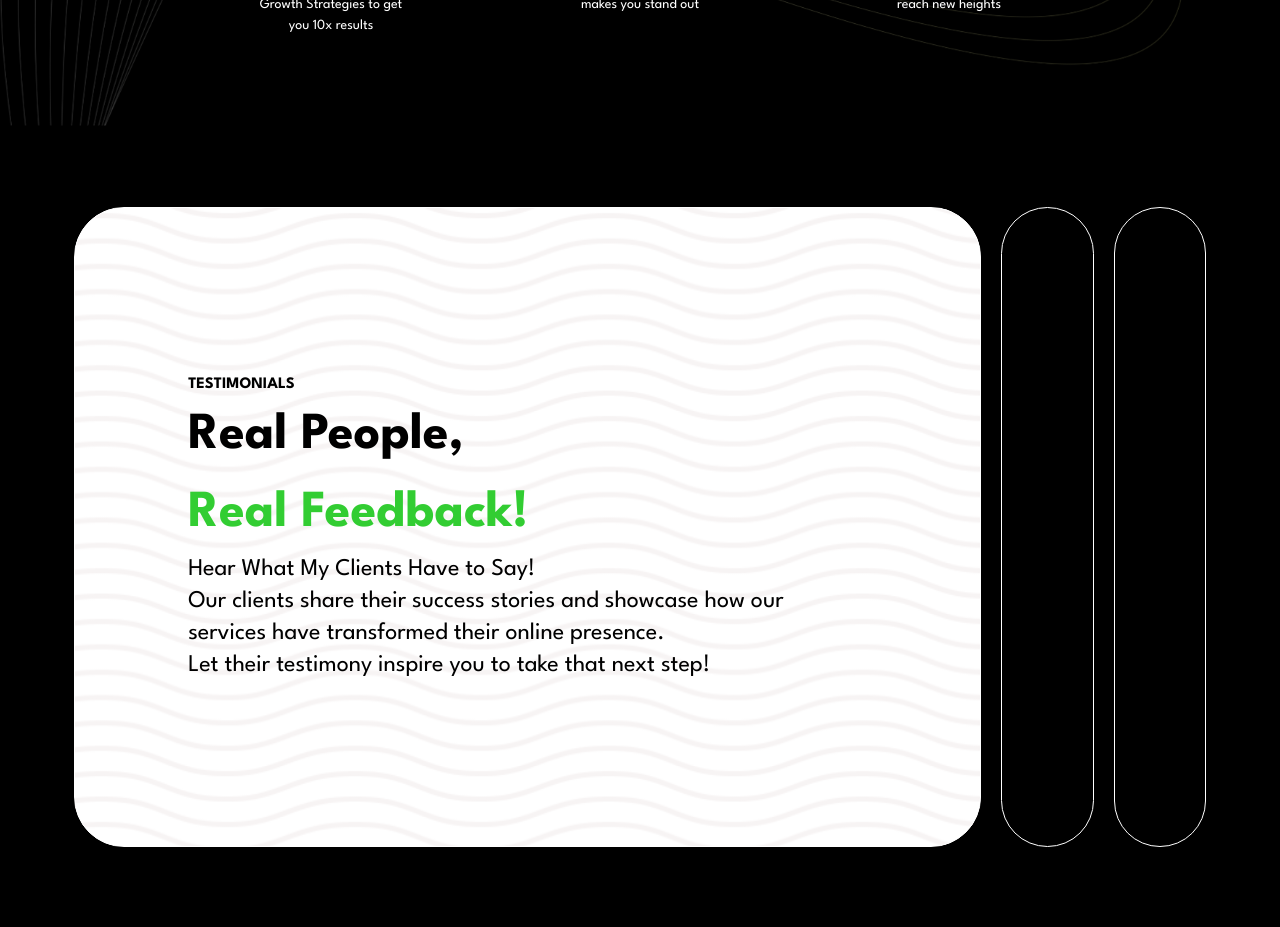
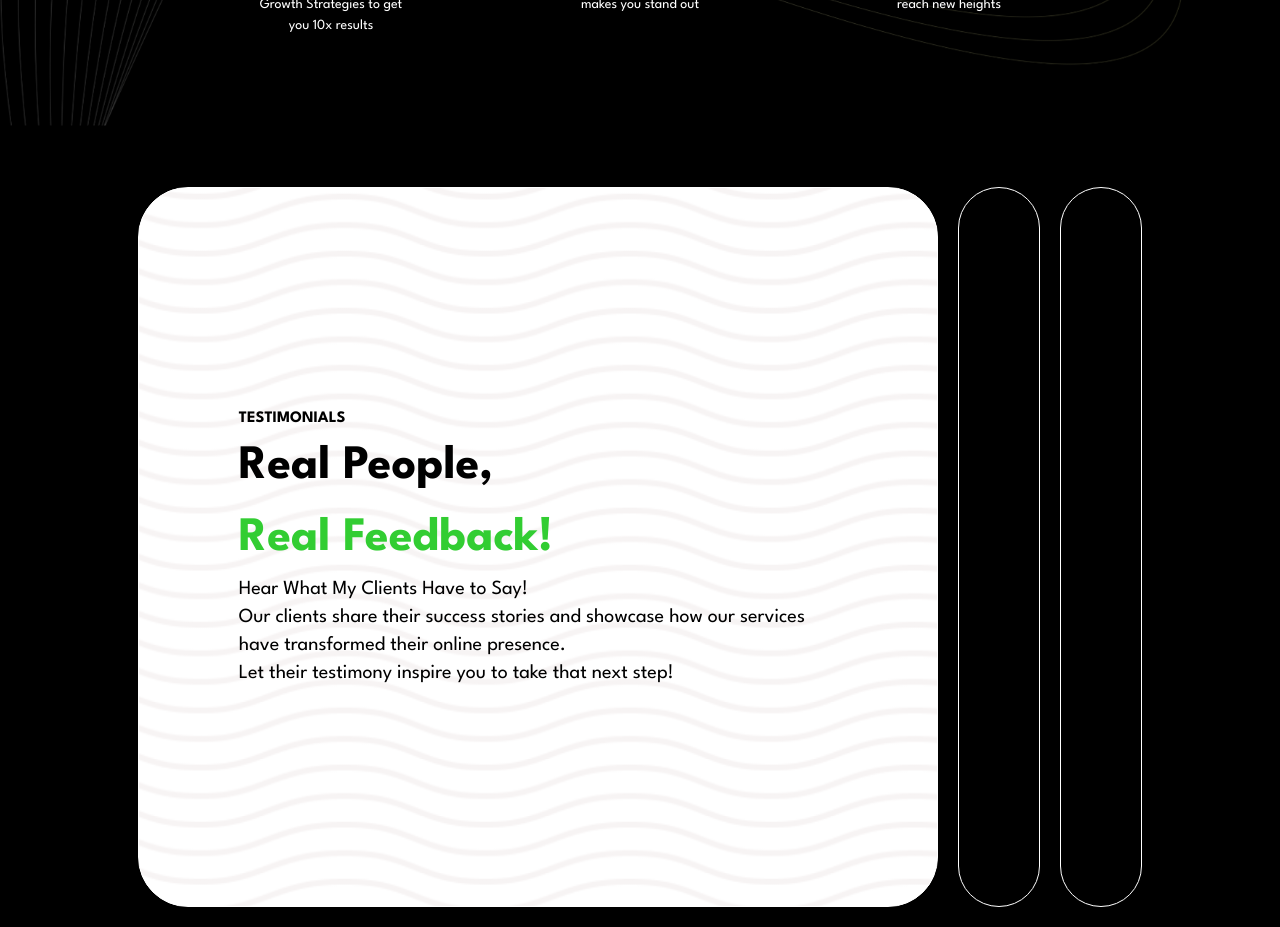
Before and after one commit to Lakshay1103/lakshay, a Next.js app: page / in a window 1280 px wide. Shown: the part 1680-2607 px from the top of the page. Built offline with nearby package versions, Linux system fonts and the light colour scheme.

Commit message:
cards and reels

```diff
--- a/app/globals.css
+++ b/app/globals.css
@@ -171,21 +171,20 @@ div.marquee>a>img {
     display: flex;
     align-items: center;
     justify-content: center;
-    height: 100vh;
     overflow: hidden;
-    margin: 0;
+    margin-top: 50px;
 }
 
 .container {
     display: flex;
-    width: 90vw;
+    width: 80vw;
 }
 
 .panel {
     background-size: cover;
     background-position: center;
     background-repeat: no-repeat;
-    height: 80vh;
+    height: 90vh;
     border-radius: 50px;
     border: 1px solid #fff;
     color: #fff;
@@ -196,20 +195,25 @@ div.marquee>a>img {
     -webkit-transition: all 700ms ease-in;
 }
 
-.panel h3 {
+.avatar {
     font-size: 24px;
     position: absolute;
     bottom: 20px;
     left: 20px;
     margin: 0;
-    opacity: 0;
+    opacity: 1; /* Ensure the avatar image is always visible */
+}
+
+.panel.active .avatar h3 {
+    opacity: 1; /* Make h3 visible when panel is active */
+    transition: opacity 0.3s ease-in 0.4s;
 }
 
 .panel div {
     opacity: 0;
 }
 
-.panel video{
+.panel video {
     opacity: 0;
 }
 
@@ -218,20 +222,21 @@ div.marquee>a>img {
     transition: opacity 0.3s ease-in 0.4s;
 }
 
-.panel.active video{
+.panel.active video {
+    opacity: 1;
+    transition: opacity 0.3s ease-in 0.4s;
+}
+
+.panel.active {
+    flex: 5;
+}
+
+.panel.active h3 {
     opacity: 1;
     transition: opacity 0.3s ease-in 0.4s;
 }
 
 
-.panel.active {
-    flex: 5;
-}
-
-.panel.active h3{
-    opacity: 1;
-    transition: opacity 0.3s ease-in 0.4s;
-}
 
 
 @media (max-width: 480px) {
--- a/components/cards.js
+++ b/components/cards.js
@@ -1,29 +1,24 @@
 "use client";
-import React, { useEffect } from 'react';
+
+import React, { useEffect, useState } from 'react';
 
 const Cards = () => {
+    const [activePanel, setActivePanel] = useState('first');
+
     useEffect(() => {
         const panels = document.querySelectorAll('.panel');
 
+        const handleClick = (panelId) => {
+            setActivePanel(panelId);
+        };
+
         panels.forEach(panel => {
-            panel.addEventListener('click', () => {
-                removeActiveClasses();
-                panel.classList.add('active');
-            });
+            panel.addEventListener('click', () => handleClick(panel.id));
         });
-
-        function removeActiveClasses() {
-            panels.forEach(panel => {
-                panel.classList.remove('active');
-            });
-        }
 
         return () => {
             panels.forEach(panel => {
-                panel.removeEventListener('click', () => {
-                    removeActiveClasses();
-                    panel.classList.add('active');
-                });
+                panel.removeEventListener('click', () => handleClick(panel.id));
             });
         };
     }, []);
@@ -31,33 +26,57 @@ const Cards = () => {
     return (
         <div className='cards-container'>
             <div className="container">
-                <div className="panel active flex justify-center items-center" style={{ backgroundImage: "linear-gradient(rgba(255,255,255,0.75), rgba(255,255,255,0.75)),url('/Rectangle.svg')" }}>
-                    <div className='first-slide text-black flex flex-col justify-centre items-start w-3/4'>
-                        <h2 className='font-bold'>TESTIMONIALS</h2>
-                        <h1 className='text-black text-[52px] text-center font-bold'>Real People,</h1>
-                        <h1 className='text-[#32CD32] text-[52px] font-bold'>Real Feedback!</h1>
-                        <p className='text-2xl'>Hear What My Clients Have to Say! <br />
+                <div
+                    id="first"
+                    className={`panel flex justify-center items-center ${activePanel === 'first' ? 'active' : ''
+                        } ${activePanel && activePanel !== 'first' ? 'shrink' : ''}`}
+                    style={{
+                        backgroundImage: "linear-gradient(rgba(255,255,255,0.75), rgba(255,255,255,0.75)),url('/Rectangle.svg')",
+                    }}
+                    onClick={() => setActivePanel('first')}
+                >
+
+                    <div className="first-slide text-black flex flex-col justify-centre items-start w-3/4">
+                        <h2 className="font-bold">TESTIMONIALS</h2>
+                        <h1 className="text-black text-[48px] text-center font-bold">Real People,</h1>
+                        <h1 className="text-[#32CD32] text-[48px] font-bold">Real Feedback!</h1>
+                        <p className="text-xl">
+                            Hear What My Clients Have to Say! <br />
                             Our clients share their success stories and showcase how our services have transformed their online presence.<br />
                             Let their testimony inspire you to take that next step!
                         </p>
                     </div>
                 </div>
-                <div className="panel" >
-                    <video className='video h-full w-full pb-10 px-10' loop controls>
-                        <source src="/videoplayback.mp4" type="video/mp4" />
-                        Your browser does not support the video tag.
-                    </video>
-                    <h3 className='panel-heading'>Anuj Kumar</h3>
+
+                <div id="Anuj" className={`panel ${activePanel === 'Anuj' ? 'active' : ''}`} onClick={() => setActivePanel('Anuj')}>
+                    {activePanel === 'Anuj' && (
+                        <video className='video h-full w-full p-10' autoPlay>
+                            <source src="/testimonials/anuj.mov" type="video/mp4" />
+                            Your browser does not support the video tag.
+                        </video>
+                    )}
+                    <div className="avatar flex items-center">
+                        <img src="/testimonials/anuj.jpg" alt="Anuj" className='w-[50px] h-[50px] rounded-full mr-2' />
+                        <h3 className='panel-heading'>Anuj Kumar</h3>
+                    </div>
+                </div>
+
+                <div id="Sneha" className={`panel ${activePanel === 'Sneha' ? 'active' : ''}`} onClick={() => setActivePanel('Sneha')}>
+                    {activePanel === 'Sneha' && (
+                        <video className='video h-full w-full p-10' autoPlay>
+                            <source src="testimonials/sneha.mp4" type="video/mp4" />
+                            Your browser does not support the video tag.
+                        </video>
+                    )}
+                    <div className="avatar flex items-center">
+                        <img src="/testimonials/sneha1.jpg" alt="Anuj" className='w-[50px] rounded-full mr-2' />
+                        <h3 className='panel-heading'>Sneha Arvind</h3>
+                    </div>
                 </div>
 
 
-                <div className="panel">
-                    <video className='video h-full w-full pb-10 px-10' loop controls>
-                        <source src="/videoplayback.mp4" type="video/mp4" />
-                        Your browser does not support the video tag.
-                    </video>
-                    <h3 className='panel-heading'>Sneha Arvind</h3>
-                </div>
+
+
             </div>
         </div>
     );
--- /dev/null
+++ b/components/reels.js
@@ -0,0 +1,27 @@
+import React from 'react'
+
+const reels = () => {
+    return (
+        <div>
+
+            <h1>Snippets of <span>Satisfaction</span></h1>
+            <div className="reels-container">
+
+                <div className="reel">
+                    <video src="/reels/1.mp4" controls></video>
+                </div>
+                <div className="reel">
+                    <video src="/reels/2.mp4" controls></video>
+                </div>
+                <div className="reel">
+                    <video src="/reels/3.mp4" controls></video>
+                </div>
+
+            </div>
+
+        </div>
+    )
+
+}
+
+export default reels
```
